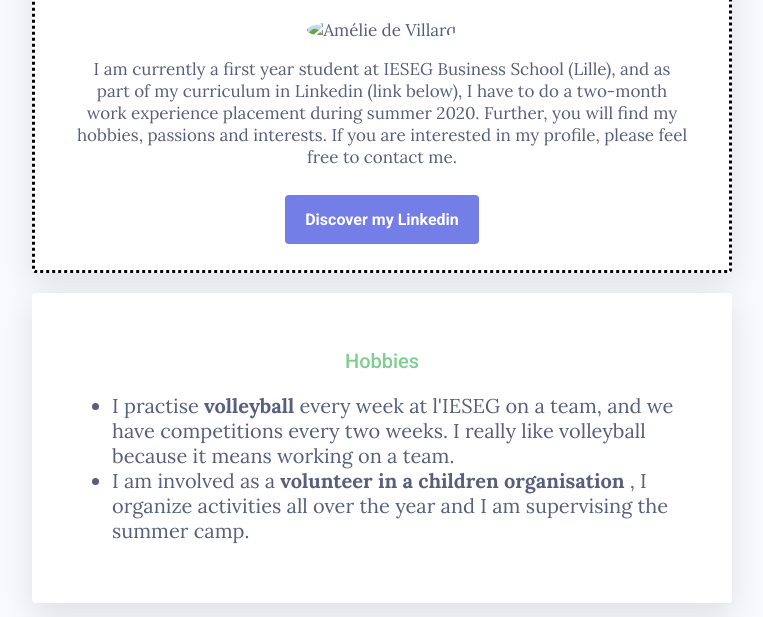
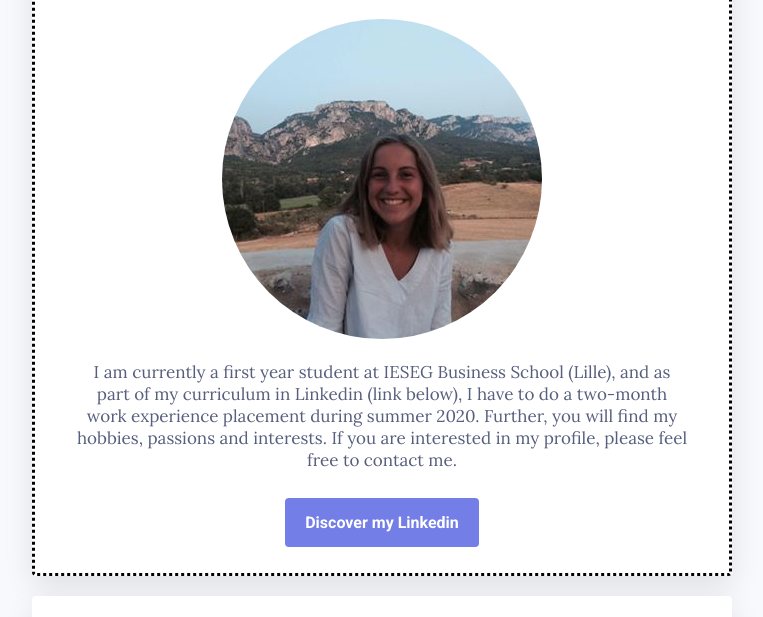
Before and after one commit to amelie-devillard/my-profile, a plain HTML site: page index.html in a window 1280 px wide. Shown: the part 183-800 px from the top of the page, without its empty margins (258-1021 px from the left). Drawn offline with Linux system fonts and the light colour scheme.

Commit message:
Add files via upload

```diff
--- a/index.html
+++ b/index.html
@@ -20,7 +20,7 @@
 	<div class="border-dotted" id="introduction">
 		<h1>Hello, I'm Amélie ! Welcome to my profile </h1>
 
-		<img src="images/profile.jpg"alt="Amélie de Villard" class="img-circle">
+		<img src="images/profile-picture.jpg"alt="Amélie de Villard" class="img-circle">
 
 		<p>I am currently a first year student at IESEG Business School (Lille), and as part of my curriculum in Linkedin (link below), I have to do a two-month work experience placement during summer 2020. Further, you will find my hobbies, passions and interests. If you are interested in my profile, please feel free to contact me. </p>
 
```
